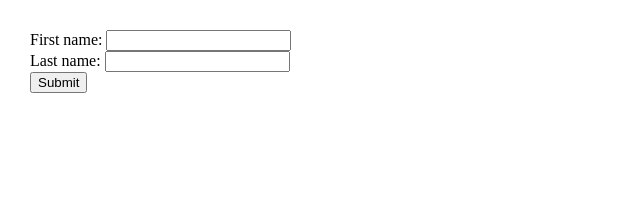
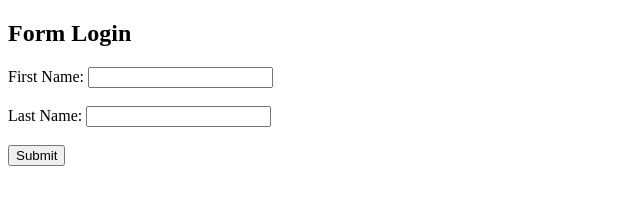
Before and after one commit to acciojob/form-login-rsandhiyacad-blip, a website: page main.html in a window 1280 px wide. Shown: the whole page, without its empty margins (0-640 px from the left). Drawn offline with Linux system fonts and the light colour scheme.

Commit message:
created a submission

```diff
--- a/main.html
+++ b/main.html
@@ -1,26 +1,40 @@
 <!DOCTYPE html>
+<html>
+<head>
+    <title>Form Login</title>
+</head>
+<body>
 
-<html>
+<h2>Form Login</h2>
 
-<head>
-	<meta charset=utf-8 />
-		<title>Return first and last name from a form</title>
-		<style type="text/css">
-			body {margin: 30px;}
-		</style>
-	<link rel="stylesheet" href="styles.css">
-</head>
+<form onsubmit="getFormvalue(); return false;">
 
-<body>
-	<form id="form1" onsubmit="getFormvalue()">
-		First name: <input type="text" name="fname"><br>
-		Last name: <input type="text" name="lname"><br>
-		<input type="submit" value="Submit">
-	</form>
+    First Name:
+    <input type="text" name="fname"><br><br>
 
-    <script type="text/javascript" src="./script.js">
+    Last Name:
+    <input type="text" name="lname"><br><br>
+
+    <input type="submit" value="Submit">
+
+</form>
+
+<script>
+function getFormvalue() {
+
+    // Get first name value
+    let firstName = document.querySelector('input[name="fname"]').value.trim();
+
+    // Get last name value
+    let lastName = document.querySelector('input[name="lname"]').value.trim();
+
+    // Combine full name
+    let fullName = firstName + " " + lastName;
+
+    // Show alert
+    alert(fullName);
+}
 </script>
 
 </body>
-
 </html>
--- a/script.js
+++ /dev/null
@@ -1,17 +0,0 @@
-function getFormvalue(event) {
-    // Prevent the default form submission so the page doesn't reload
-    event.preventDefault();
-
-    // Access the form
-    const form = document.getElementById("form1");
-
-    // Get the values of First Name and Last Name and trim extra spaces
-    const firstName = form.fname.value.trim();
-    const lastName = form.lname.value.trim();
-
-    // Concatenate the full name
-    const fullName = `${firstName} ${lastName}`;
-
-    // Display the full name in an alert
-    alert(fullName);
-}
```
